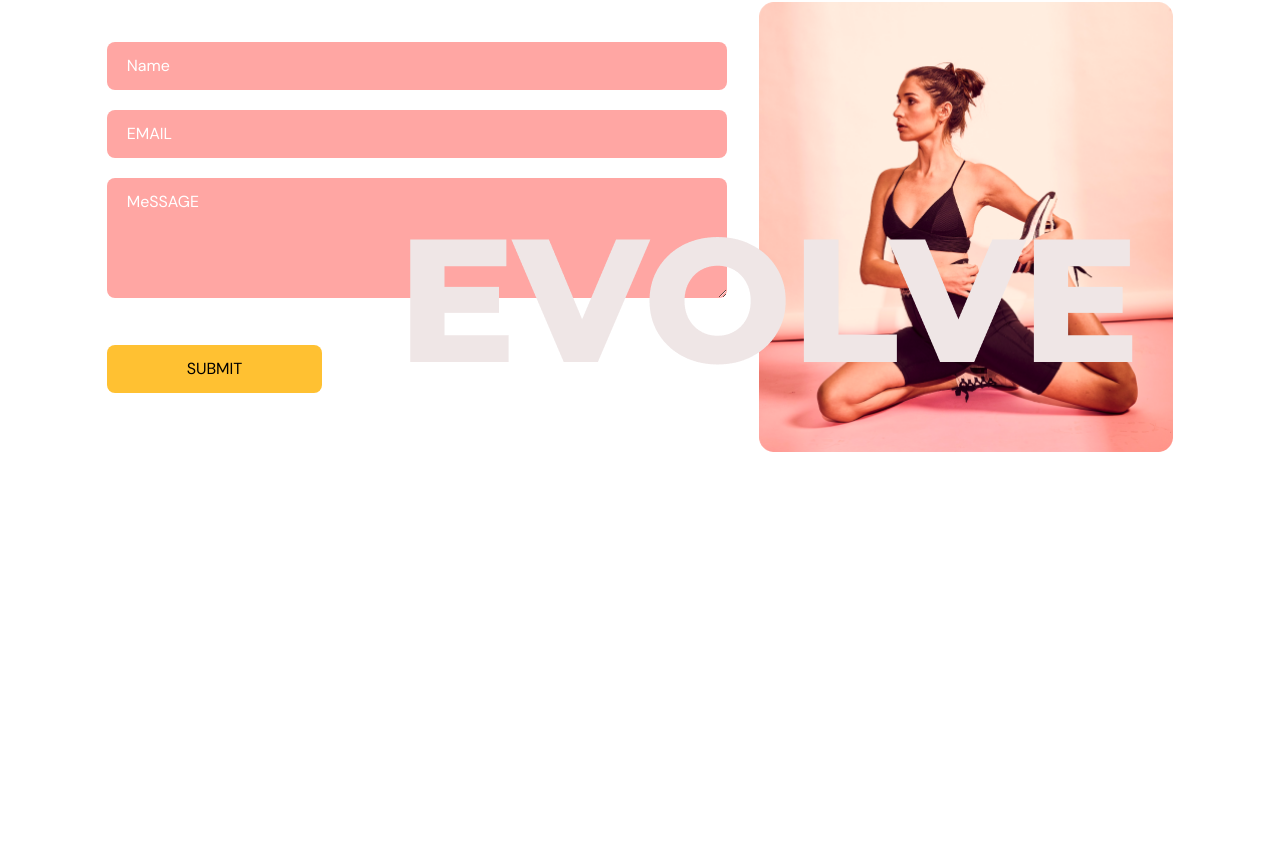
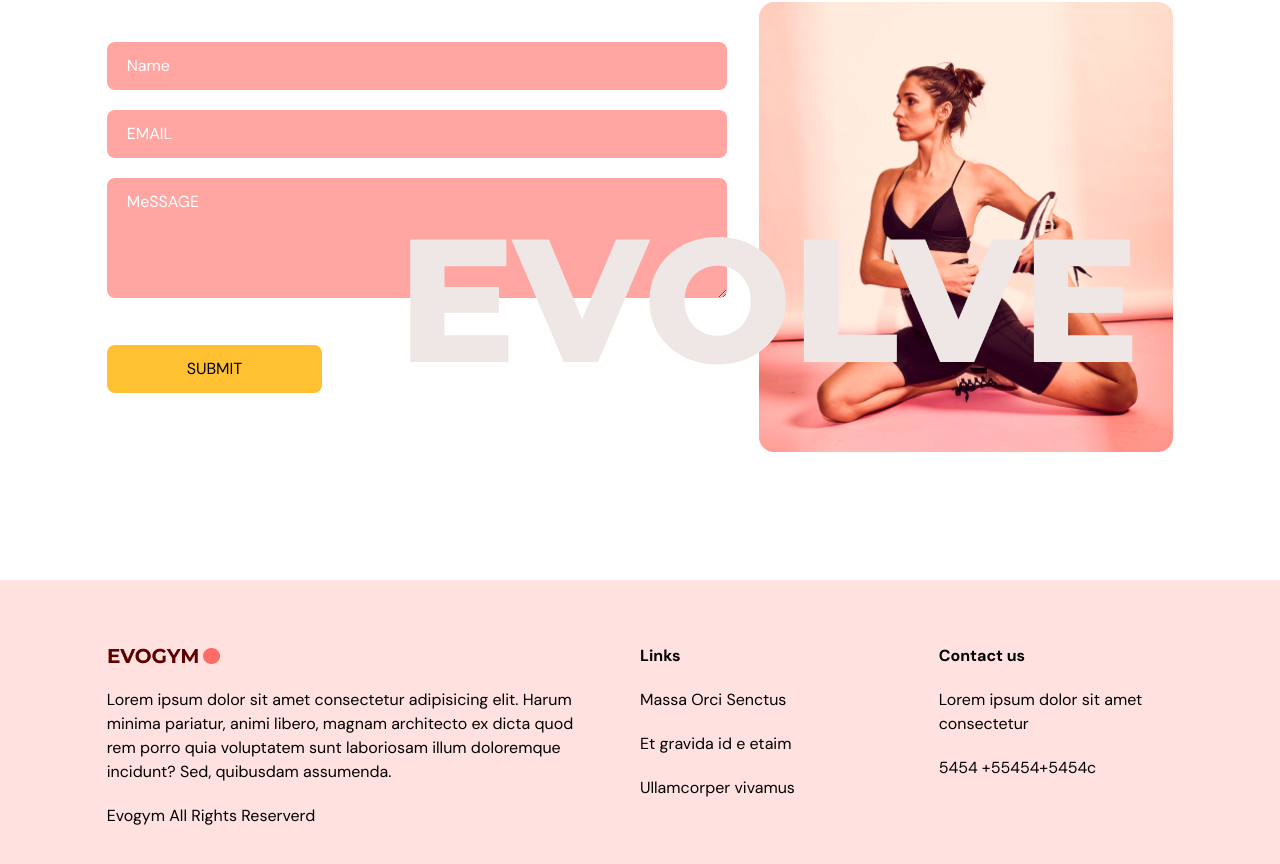
Before and after one commit to vineetbhoriya/Gym-website, a React (Vite) app: page / in a window 1280 px wide. Shown: the part 3334-4198 px from the top of the page. Before the commit the page ends 3914 px from the top, so only its background shows below. Built offline with nearby package versions, Linux system fonts and the light colour scheme.

Commit message:
footer is added

```diff
--- a/src/App.tsx
+++ b/src/App.tsx
@@ -6,6 +6,7 @@ import { SelectedPage } from '@/shared/type'
 import Benefit from '@/scenes/benefits'
 import OurClasses from '@/scenes/OurClasses'
 import ContactUs from '@/scenes/ContactUs'
+import Footer from '@/scenes/Footer'
 
 function App() {
   const [selectedPage, setSelectedPage] = useState<SelectedPage>(SelectedPage.Home)
@@ -28,6 +29,7 @@ function App() {
       <Benefit setSelectedPage={setSelectedPage}></Benefit>
       <OurClasses setSelectedPage={setSelectedPage}></OurClasses>
       <ContactUs setSelectedPage={setSelectedPage}></ContactUs>
+      <Footer></Footer>
     </>
   )
 }
--- /dev/null
+++ b/src/scenes/Footer/index.tsx
@@ -0,0 +1,28 @@
+import logo from "@/assets/Logo.png"
+
+const Footer = () => {
+    return (
+        <footer className="bg-primary-100 py-16">
+            <div className="justify-content mx-auto w-5/6 gap-16 md:flex">
+            <div className="mt-16 basis-1/2 md:mt-0">
+                <img src={logo} alt="logo image" />
+                <p className="my-5">Lorem ipsum dolor sit amet consectetur adipisicing elit. Harum minima pariatur, animi libero, magnam architecto ex dicta quod rem porro quia voluptatem sunt laboriosam illum doloremque incidunt? Sed, quibusdam assumenda.</p>
+                <p>Evogym All Rights Reserverd</p>
+            </div>
+            <div className="mt-16 basis-1/4 md:mt-0">
+                <h4 className="font-bold">Links</h4>
+                <p className="my-5">Massa Orci Senctus</p>
+                <p className="my-5">Et gravida id e etaim</p>
+                <p>Ullamcorper vivamus</p>
+            </div>
+            <div className="mt-16 basis-1/4 md:mt-0">
+                <h4 className="font-bold">Contact us</h4>
+                <p className="my-5">Lorem ipsum dolor sit amet consectetur</p>
+                <p>5454 +55454+5454c</p>
+            </div>
+            </div>
+        </footer>
+    )
+}
+
+export default Footer
```
